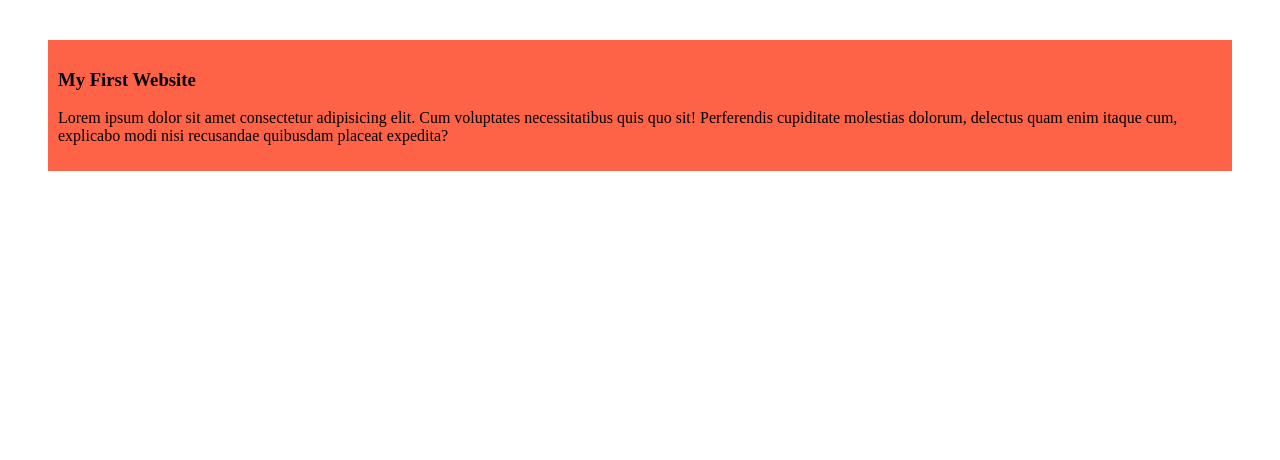
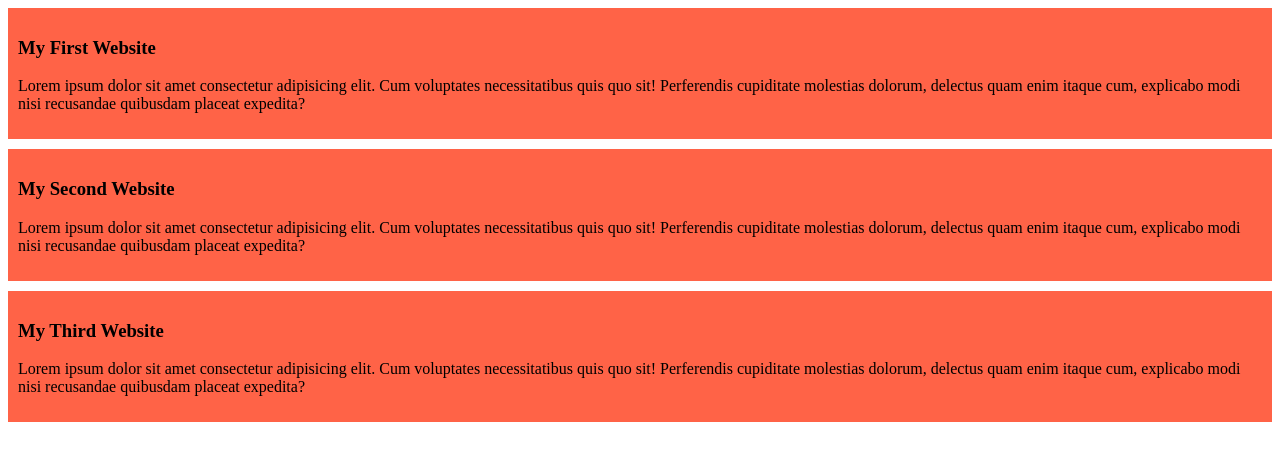
Before and after one commit to Hamid5060/my-simple-website, a plain HTML site: page index.html in a window 1280 px wide. Drawn offline with Linux system fonts and the light colour scheme.

Commit message:
added the second & the third blog

```diff
--- a/Styles/blog.css
+++ b/Styles/blog.css
@@ -1,5 +1,6 @@
 div{
     background-color: tomato;
     padding: 10px;
-    margin: 40px;
+    margin-bottom: 10px;
+
 }
--- a/index.html
+++ b/index.html
@@ -11,5 +11,13 @@
         <h3>My First Website</h3>
         <p>Lorem ipsum dolor sit amet consectetur adipisicing elit. Cum voluptates necessitatibus quis quo sit! Perferendis cupiditate molestias dolorum, delectus quam enim itaque cum, explicabo modi nisi recusandae quibusdam placeat expedita?</p>
     </div>
+    <div>
+        <h3>My Second Website</h3>
+        <p>Lorem ipsum dolor sit amet consectetur adipisicing elit. Cum voluptates necessitatibus quis quo sit! Perferendis cupiditate molestias dolorum, delectus quam enim itaque cum, explicabo modi nisi recusandae quibusdam placeat expedita?</p>
+    </div>
+    <div>
+        <h3>My Third Website</h3>
+        <p>Lorem ipsum dolor sit amet consectetur adipisicing elit. Cum voluptates necessitatibus quis quo sit! Perferendis cupiditate molestias dolorum, delectus quam enim itaque cum, explicabo modi nisi recusandae quibusdam placeat expedita?</p>
+    </div>
 </body>
 </html>
```
